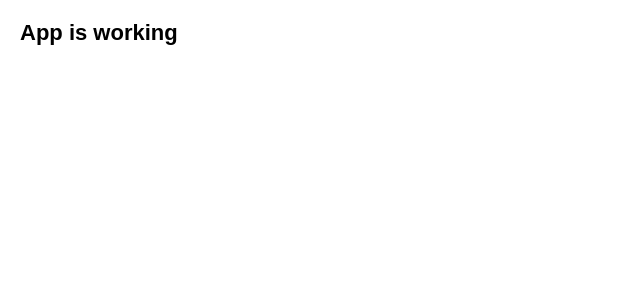
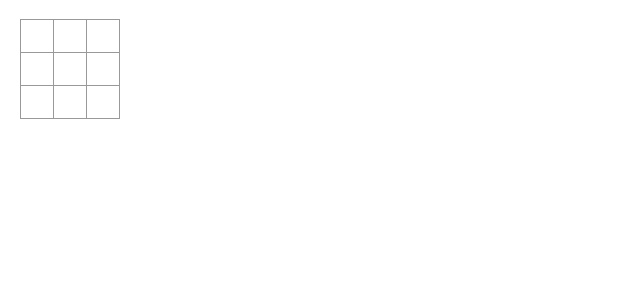
Before and after one commit to Rezuanul-Islam-Fahim/react-tic-tac-toe-tutorial, a React (Vite) app: page / in a window 1280 px wide. Shown: the top 300 px of the page, without its empty margins (0-640 px from the left). Built offline with nearby package versions, Linux system fonts and the light colour scheme.

Commit message:
Build basic board structure

```diff
--- /dev/null
+++ b/src/Board.jsx
@@ -0,0 +1,25 @@
+import SquareButton from "./SquareButton";
+
+const Board = ({moves}) => {
+    return (
+        <div>
+            <div className="board-row">
+                <SquareButton value={moves[0]} onClick={() => { }} />
+                <SquareButton value={moves[1]} onClick={() => { }} />
+                <SquareButton value={moves[2]} onClick={() => { }} />
+            </div>
+            <div className="board-row">
+                <SquareButton value={moves[3]} onClick={() => { }} />
+                <SquareButton value={moves[4]} onClick={() => { }} />
+                <SquareButton value={moves[5]} onClick={() => { }} />
+            </div>
+            <div className="board-row">
+                <SquareButton value={moves[6]} onClick={() => { }} />
+                <SquareButton value={moves[7]} onClick={() => { }} />
+                <SquareButton value={moves[8]} onClick={() => { }} />
+            </div>
+        </div>
+    );
+}
+
+export default Board;
--- /dev/null
+++ b/src/SquareButton.jsx
@@ -0,0 +1,9 @@
+const SquareButton = ({ value, onClick }) => {
+    return (
+        <button className="square" onClick={onClick}>
+            {value}
+        </button>
+    );
+}
+
+export default SquareButton;
--- a/src/game.jsx
+++ b/src/game.jsx
@@ -1,5 +1,15 @@
+import { useState } from "react";
+import Board from "./Board";
+
 const Game = () => {
-    return <h1>App is working</h1>
+    const moves = Array(9).fill(null);
+    const [currentMove, setCurrentMove] = useState(0);
+
+    return (
+        <div className="game">
+            <Board moves={moves} />
+        </div>
+    );
 }
 
 export default Game;
```
